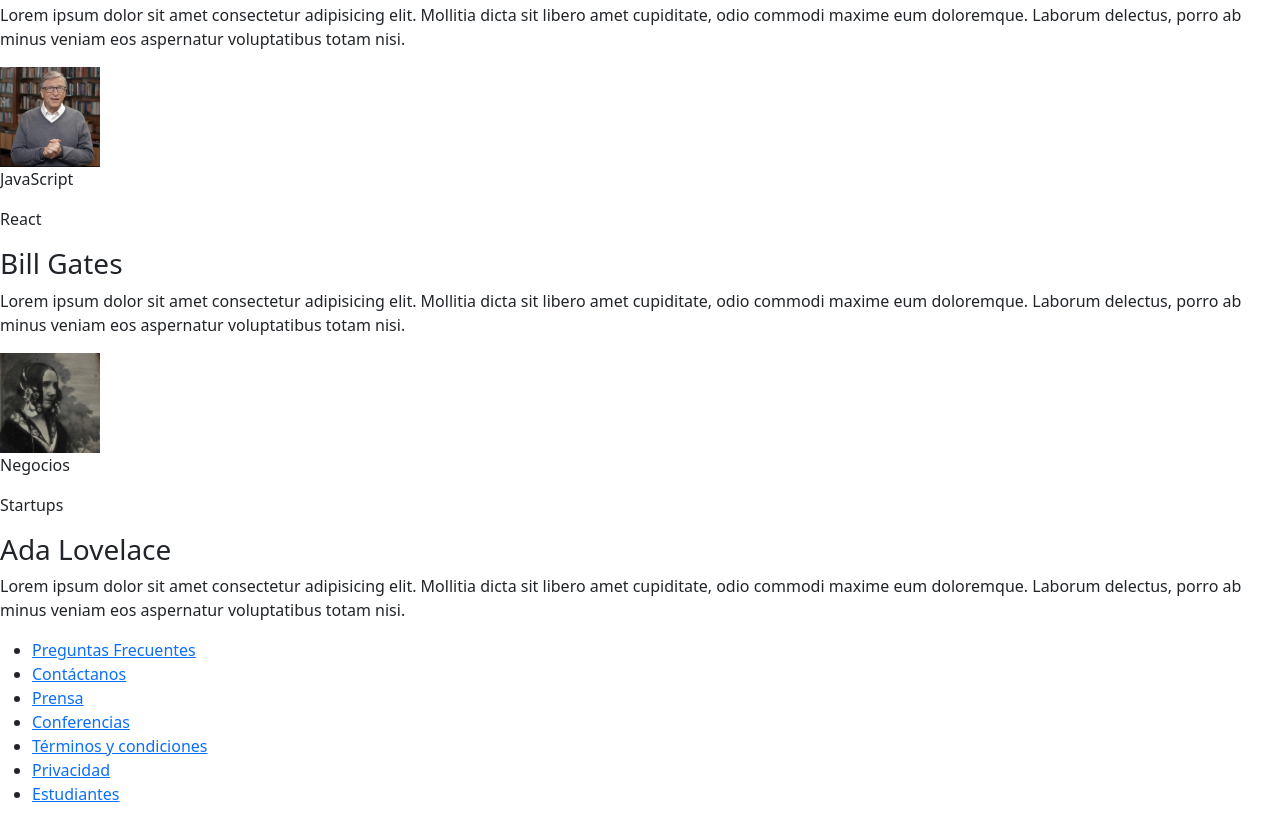
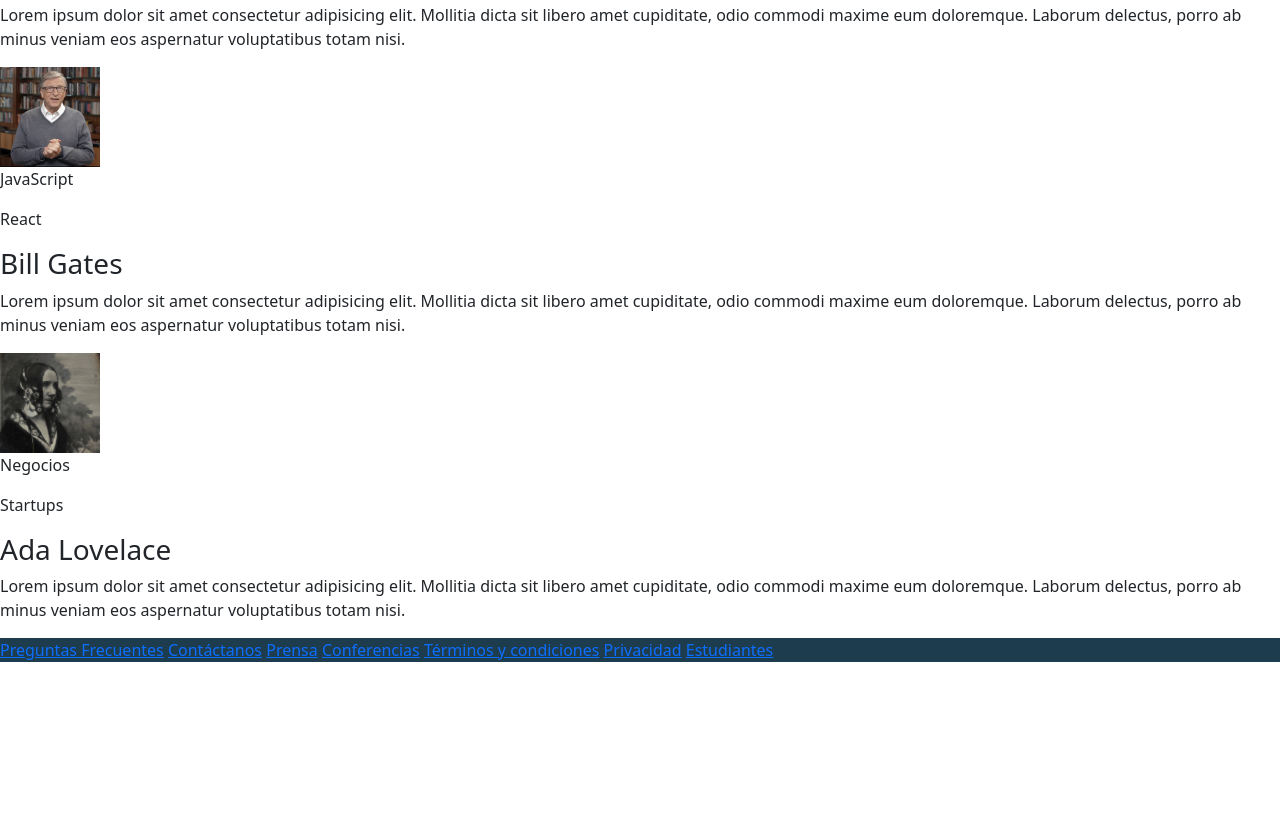
Before and after one commit to Arcemelina/trabajo-integrador, a plain HTML site: page index.html in a window 1280 px wide. Shown: the part 1102-1924 px from the top of the page. After the commit the page ends 1764 px from the top, so only its background shows below. Drawn offline with nearby package versions, Linux system fonts and the light colour scheme; files that its build step writes are made by us from their sources.

Commit message:
agregado color footer

```diff
--- a/css/style.css
+++ b/css/style.css
@@ -29,3 +29,7 @@ header .link-verde {
     width: 50%;
     border: 1px solid red;
 }
+
+.pie {
+    background: #1d3c4e;
+    }
--- a/index.html
+++ b/index.html
@@ -133,16 +133,19 @@
 
 </main>
 
-<footer class="footer">
-  <ul class="footer-ul">
-    <li><a href="#">Preguntas Frecuentes</a></li>
-    <li><a href="#">Contáctanos</a></li>
-    <li><a href="#">Prensa</a></li>
-    <li><a href="#">Conferencias</a></li>
-    <li><a href="#">Términos y condiciones</a></li>
-    <li><a href="#">Privacidad</a></li>
-    <li><a href="#">Estudiantes</a></li>
-     </ul>
+<footer class="pie">
+
+  <div class="pie-fin">
+    <a href="#">Preguntas Frecuentes</a>
+    <a href="#">Contáctanos</a>
+    <a href="#">Prensa</a>
+    <a href="#">Conferencias</a>
+    <a href="#">Términos y condiciones</a>
+    <a href="#">Privacidad</a>
+    <a href="#">Estudiantes</a>
+
+  </div>
+
 </footer>
 
 
```
